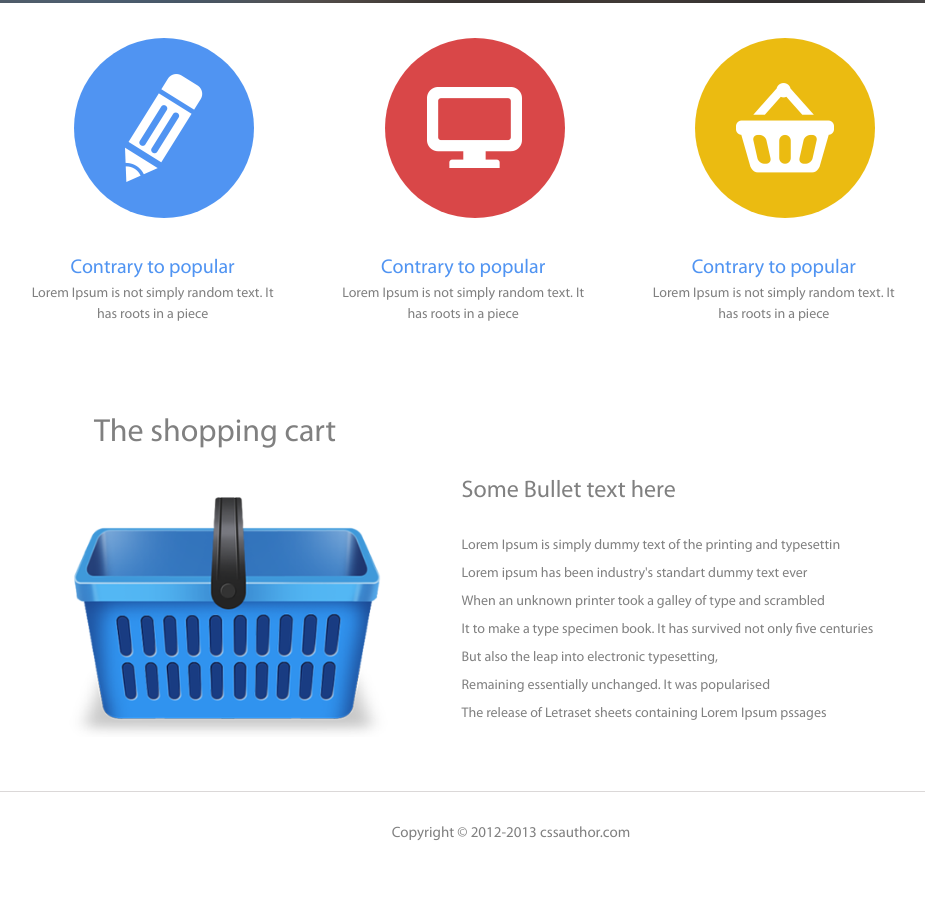
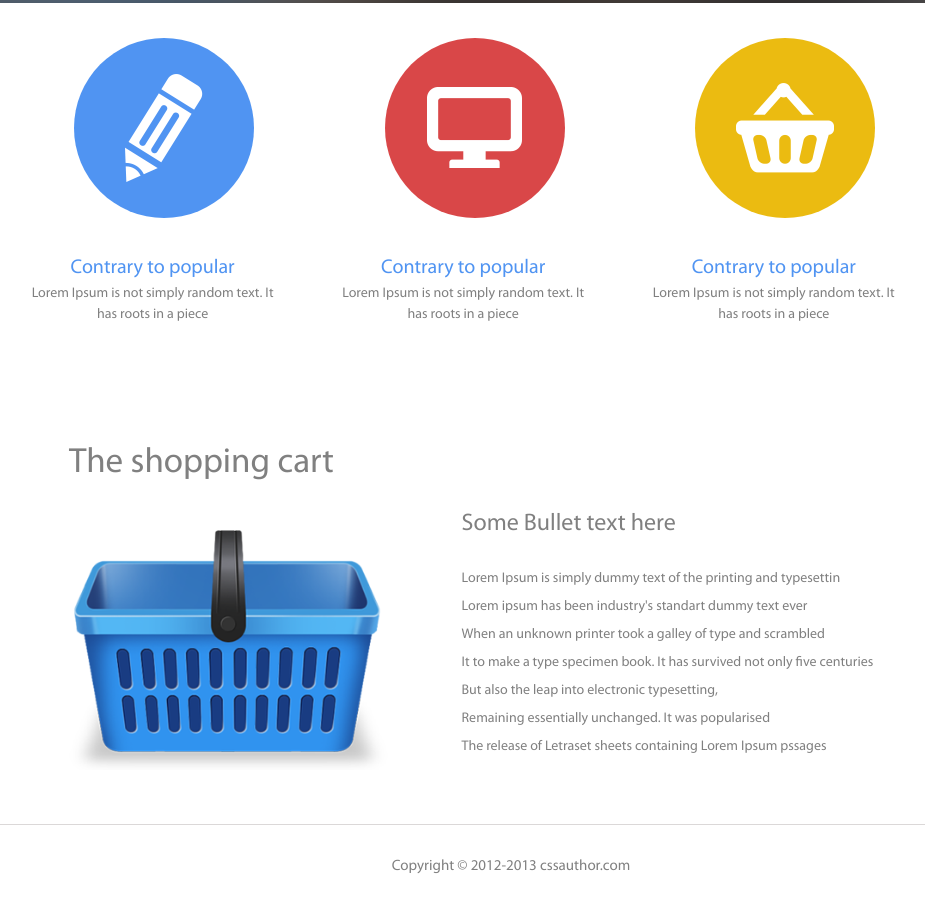
Before and after one commit to Hillel-Pupa/HW8, a plain HTML site: page index.html in a window 1280 px wide. Shown: the part 571-1471 px from the top of the page, without its empty margins (129-1054 px from the left). Before the commit the page ends 1438 px from the top, so only its background shows below. Drawn offline with Linux system fonts and the light colour scheme.

Commit message:
fix header

```diff
--- a/index.html
+++ b/index.html
@@ -78,7 +78,7 @@
             </div>
             <div class="container">
                 <div class="shopping-cart">
-                    <h1>The shopping cart</h1>
+                    <h2>The shopping cart</h2>
                     <img
                         class="shopping-basket"
                         src="images/cart.png"
@@ -112,7 +112,7 @@
         </main>
         <footer class="footer">
             <hr />
-            <p>Copyright © 2012-2013 cssauthor.com</p>
+            <p>Copyright © 2012-2013<a href="#"> cssauthor.com</a></p>
         </footer>
     </body>
 </html>
--- a/style.css
+++ b/style.css
@@ -197,6 +197,11 @@ h1 {
     padding-top: 90px;
 }
 
+.shopping-cart > h2 {
+    font-size: 35px;
+    margin-bottom: 0;
+}
+
 hr {
     background-color: #dbd8d8;
     border: none;
@@ -208,3 +213,8 @@ hr {
     font-size: 15px;
     padding: 25px;
 }
+
+.footer p a {
+    text-decoration: none;
+    color: grey;
+}
```
